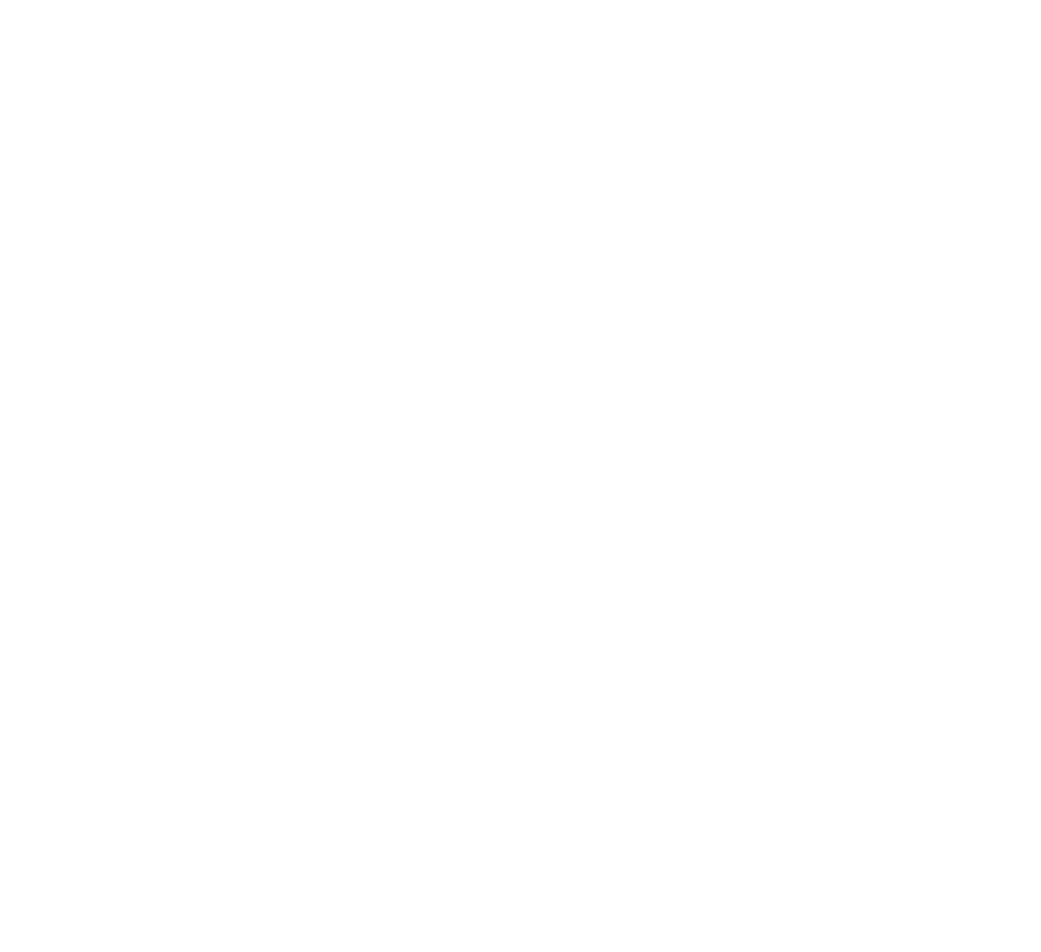
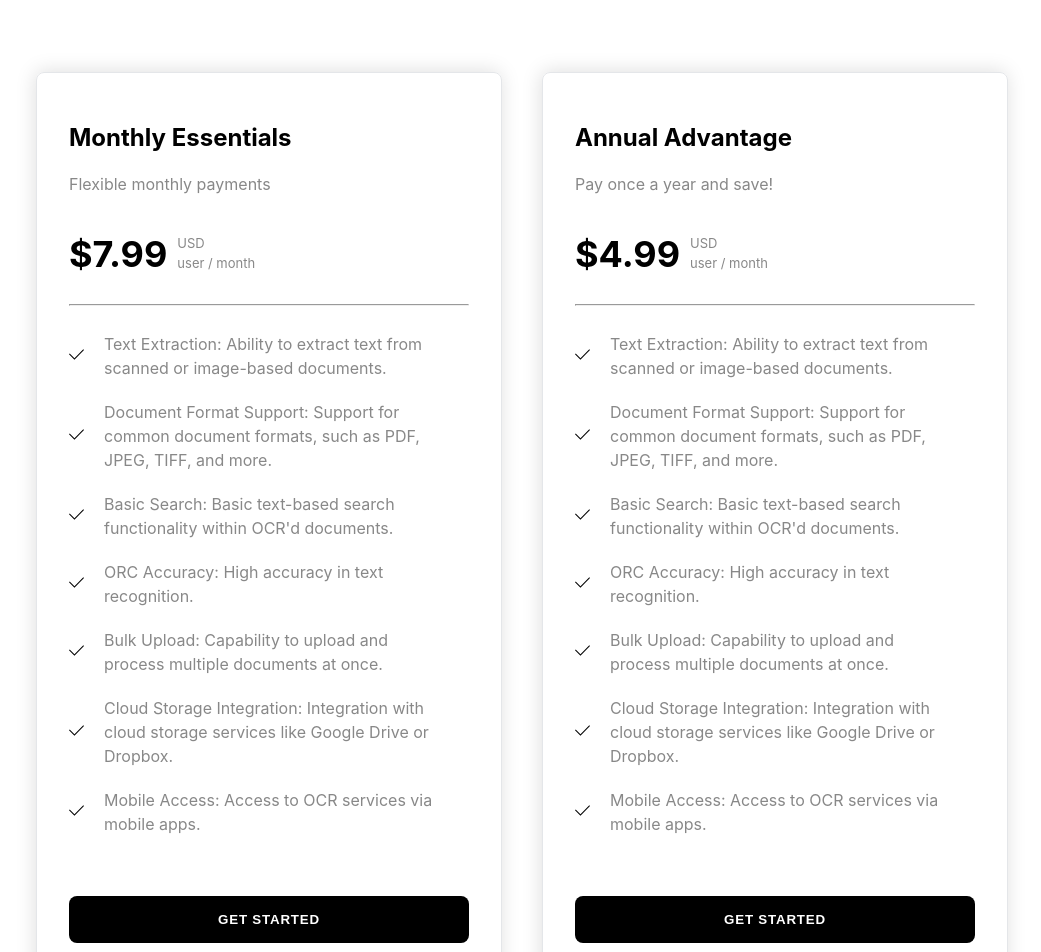
Before and after one commit to Gogulan12/linqly, a React (Create React App) app: page /pricing in a window 1280 px wide. Shown: the part 400-1352 px from the top of the page, without its empty margins (118-1159 px from the left). Before the commit the page ends 800 px from the top, so only its background shows below. Built offline with nearby package versions, Linux system fonts and the light colour scheme.

Commit message:
updated pricing page

```diff
--- a/src/App.js
+++ b/src/App.js
@@ -16,6 +16,7 @@ import "./Components/HamburgerMenu.css";
 import Termsofservice from "./Pages/Termsofservice";
 import PrivacyPolicy from "./Pages/PrivacyPolicy";
 import { scrollToTop } from "./Components/ScrollToTop";
+import Pricing from "./Pages/Pricing";
 
 function App() {
   const [menuOpen, setMenuOpen] = useState(false);
@@ -58,7 +59,10 @@ function App() {
               Home
             </NavLink>
             <NavLink to="/clio" onClick={toggleMenu}>
-              Clio OCR
+              Services
+            </NavLink>
+            <NavLink to="/pricing" onClick={toggleMenu}>
+              Pricing
             </NavLink>
             <NavLink to="/about" onClick={toggleMenu}>
               About
@@ -82,6 +86,9 @@ function App() {
           </Route>
           <Route path="/contact">
             <Contact />
+          </Route>
+          <Route path="/pricing">
+            <Pricing />
           </Route>
           <Route path="/termsofservice">
             <Termsofservice />
--- /dev/null
+++ b/src/Pages/Pricing.css
@@ -0,0 +1,122 @@
+.pricingheader {
+  max-width: 51rem;
+  text-align: center;
+  margin: 0 auto;
+  padding: 50px 0 100px 0;
+}
+
+.pricingTitle {
+  font-size: 2.5rem;
+  font-weight: 700;
+  line-height: 1.2;
+}
+
+.pricingheader h3 {
+  font-size: 1rem;
+  font-weight: 400;
+  line-height: 1.5;
+}
+
+.pricing-grid {
+  display: flex;
+  /* justify-content: space-around; */
+  justify-content: center;
+  gap: 40px;
+  padding: 20px;
+  padding-bottom: 200px;
+  flex-wrap: wrap;
+}
+
+.pricing-option {
+  border: 1px solid #ccc;
+  box-shadow: -1px -1px 20px rgba(0, 0, 0, 0.13);
+  padding: 3.125rem 2rem 2rem;
+  border-radius: 0.5rem;
+  text-align: center;
+  width: 400px;
+  border: 0.0625rem solid #e4e6e9;
+}
+
+.pricingContainerNumber {
+  display: flex;
+  gap: 10px;
+}
+
+.currency {
+  display: flex;
+  flex-direction: column;
+  text-align: left;
+  justify-content: center;
+  /* align-items: center; */
+  /* gap: 20px; */
+}
+
+.pricing-option p {
+  color: #888;
+  font-size: 16px;
+  text-align: left;
+}
+.currency p {
+  font-size: 0.8125rem;
+  padding: 0;
+  margin: 0;
+}
+
+.pricing-option h2 {
+  font-size: 24px;
+  text-align: left;
+  padding-top: 0;
+  margin-top: 0;
+}
+
+.pricing-option h3 {
+  font-size: 36px;
+  margin: 20px 0;
+  text-align: left;
+}
+
+.pricing-option button {
+  background-color: black;
+  color: white;
+  text-align: center;
+  letter-spacing: 0.06em;
+  text-transform: uppercase;
+  border-radius: 0.5rem;
+  border: none;
+  font-weight: 700;
+  text-decoration: none;
+  padding: 1rem 1.5rem;
+  cursor: pointer;
+  width: 100%;
+}
+
+.featuresTitle {
+  text-align: left;
+}
+
+.pricing-option ul {
+  padding: 0;
+  list-style: none;
+  margin-bottom: 50px;
+}
+
+.pricing-option ul li {
+  /* list-style: none; */
+  text-align: left;
+  display: flex;
+  /* justify-content: center; */
+  align-items: center;
+  gap: 20px;
+}
+
+.pricing-option ul li p {
+  padding-right: 30px;
+  margin: 10px 0;
+}
+
+.checkmarkContainer {
+  /* width: 50px; */
+}
+.checkmark {
+  width: 15px;
+}
--- /dev/null
+++ b/src/Pages/Pricing.js
@@ -0,0 +1,169 @@
+import React from "react";
+
+import "./Pricing.css";
+import check from "../Assets/check-mark-svgrepo-com.svg";
+
+export default function Pricing() {
+  return (
+    <div className="pricingContainer">
+      <div className="pricingheader">
+        <h2 className="pricingTitle">
+          Clear and transparent pricing to fulfill all your business
+          requirements.
+        </h2>
+        <h3>
+          Unlock Cost-effective Solutions for Streamlined Document Management
+        </h3>
+      </div>
+      <div className="pricing-grid">
+        <div className="pricing-option">
+          <h2>Monthly Essentials</h2>
+          <p>Flexible monthly payments</p>
+          <div className="pricingContainerNumber">
+            <h3>$7.99</h3>
+            <div className="currency">
+              <p>USD</p>
+              <p>user / month</p>
+            </div>
+          </div>
+          <hr />
+          <ul class="checkmark-list">
+            <li>
+              <div className="checkmarkContainer">
+                <img src={check} alt="" className="checkmark" />
+              </div>
+              <p>
+                Text Extraction: Ability to extract text from scanned or
+                image-based documents.
+              </p>
+            </li>
+            <li>
+              <div className="checkmarkContainer">
+                <img src={check} alt="" className="checkmark" />
+              </div>
+              <p>
+                Document Format Support: Support for common document formats,
+                such as PDF, JPEG, TIFF, and more.
+              </p>
+            </li>
+            <li>
+              <div className="checkmarkContainer">
+                <img src={check} alt="" className="checkmark" />
+              </div>
+              <p>
+                Basic Search: Basic text-based search functionality within OCR'd
+                documents.
+              </p>
+            </li>
+            <li>
+              <div className="checkmarkContainer">
+                <img src={check} alt="" className="checkmark" />
+              </div>
+              <p>ORC Accuracy: High accuracy in text recognition.</p>
+            </li>
+
+            <li>
+              <div className="checkmarkContainer">
+                <img src={check} alt="" className="checkmark" />
+              </div>
+              <p>
+                Bulk Upload: Capability to upload and process multiple documents
+                at once.
+              </p>
+            </li>
+            <li>
+              <div className="checkmarkContainer">
+                <img src={check} alt="" className="checkmark" />
+              </div>
+              <p>
+                Cloud Storage Integration: Integration with cloud storage
+                services like Google Drive or Dropbox.
+              </p>
+            </li>
+            <li>
+              <div className="checkmarkContainer">
+                <img src={check} alt="" className="checkmark" />
+              </div>
+              <p>Mobile Access: Access to OCR services via mobile apps.</p>
+            </li>
+          </ul>
+          <button>Get Started</button>
+        </div>
+        <div className="pricing-option">
+          <h2>Annual Advantage</h2>
+          <p>Pay once a year and save!</p>
+          <div className="pricingContainerNumber">
+            <h3>$4.99</h3>
+            <div className="currency">
+              <p>USD</p>
+              <p>user / month</p>
+            </div>
+          </div>
+          <hr />
+
+          <ul class="checkmark-list">
+            <li>
+              <div className="checkmarkContainer">
+                <img src={check} alt="" className="checkmark" />
+              </div>
+              <p>
+                Text Extraction: Ability to extract text from scanned or
+                image-based documents.
+              </p>
+            </li>
+            <li>
+              <div className="checkmarkContainer">
+                <img src={check} alt="" className="checkmark" />
+              </div>
+              <p>
+                Document Format Support: Support for common document formats,
+                such as PDF, JPEG, TIFF, and more.
+              </p>
+            </li>
+            <li>
+              <div className="checkmarkContainer">
+                <img src={check} alt="" className="checkmark" />
+              </div>
+              <p>
+                Basic Search: Basic text-based search functionality within OCR'd
+                documents.
+              </p>
+            </li>
+            <li>
+              <div className="checkmarkContainer">
+                <img src={check} alt="" className="checkmark" />
+              </div>
+              <p>ORC Accuracy: High accuracy in text recognition.</p>
+            </li>
+
+            <li>
+              <div className="checkmarkContainer">
+                <img src={check} alt="" className="checkmark" />
+              </div>
+              <p>
+                Bulk Upload: Capability to upload and process multiple documents
+                at once.
+              </p>
+            </li>
+            <li>
+              <div className="checkmarkContainer">
+                <img src={check} alt="" className="checkmark" />
+              </div>
+              <p>
+                Cloud Storage Integration: Integration with cloud storage
+                services like Google Drive or Dropbox.
+              </p>
+            </li>
+            <li>
+              <div className="checkmarkContainer">
+                <img src={check} alt="" className="checkmark" />
+              </div>
+              <p>Mobile Access: Access to OCR services via mobile apps.</p>
+            </li>
+          </ul>
+          <button>Get Started</button>
+        </div>
+      </div>
+    </div>
+  );
+}
```
Also changed, not shown: src/Assets/Clio.png (added), src/Assets/check-mark-svgrepo-com.svg (added).
